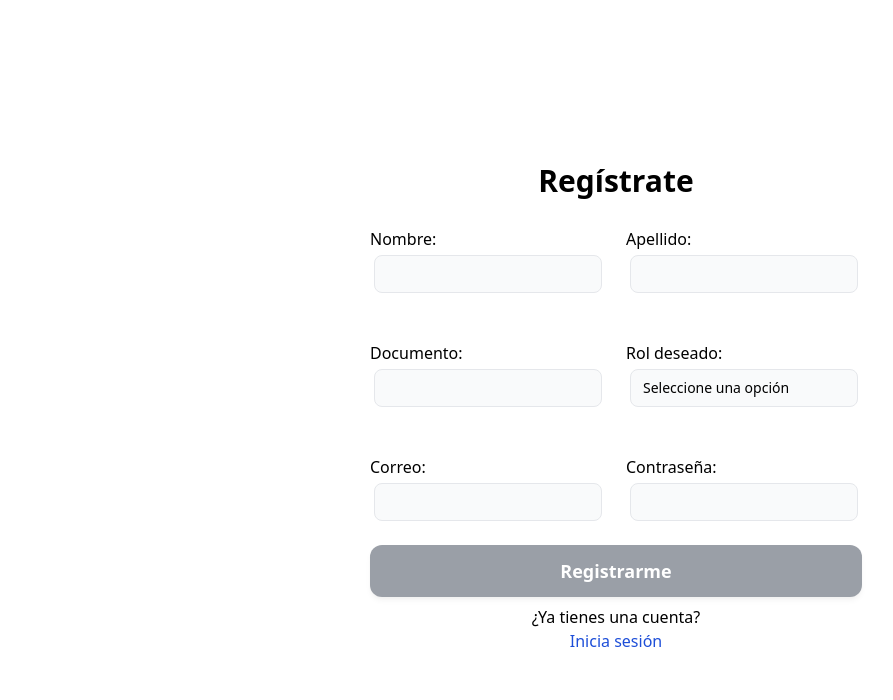
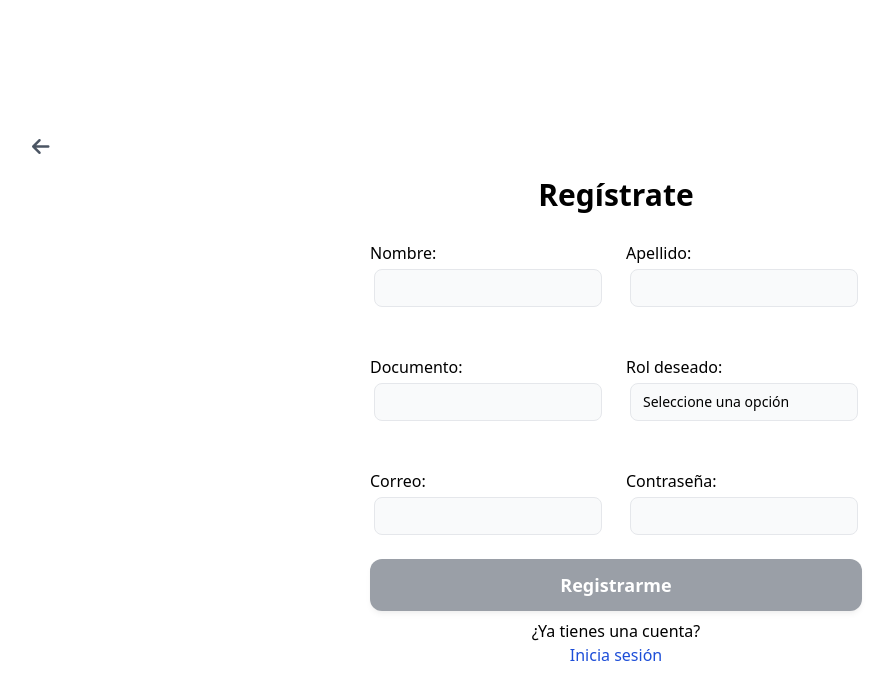
Before and after one commit to Devtambulos/GestionProyectosInvestigacion, a React (Create React App) app: page /auth/register in a window 1280 px wide. Shown: the top 700 px of the page, without its empty margins (24-917 px from the left). Built offline with nearby package versions, Linux system fonts and the light colour scheme.

Commit message:
agregada flecha para ir al inicio en login y registro

```diff
--- a/src/pages/auth/login.jsx
+++ b/src/pages/auth/login.jsx
@@ -39,7 +39,12 @@ const Login = () => {
   }, [dataMutation, navigate, setToken]);
 
   return (
-    <div className="flex flex-col items-center justify-center w-full h-full p-10">
+    <div className="flex  flex-col h-full w-full p-14 items-center justify-center">
+      <div className="justify-self-start self-start">
+        <Link to='/inicio'>
+          <i className='fas fa-arrow-left text-gray-600 cursor-pointer font-bold text-xl hover:text-gray-900' />
+        </Link>
+      </div>
       <h1 className="text-xl font-bold text-gray-900">Iniciar sesión</h1>
       <form
         className="flex flex-col"
--- a/src/pages/auth/registro.jsx
+++ b/src/pages/auth/registro.jsx
@@ -40,7 +40,12 @@ const Registro = () => {
   }, [dataMutation, navigate, setToken]);
 
   return (
-    <div className="flex flex-col h-full w-full items-center justify-center">
+    <div className="flex  flex-col h-full w-full p-14 items-center justify-center">
+      <div className="justify-self-start self-start">
+        <Link to='/inicio'>
+          <i className='fas fa-arrow-left text-gray-600 cursor-pointer font-bold text-xl hover:text-gray-900' />
+        </Link>
+      </div>
       <h1 className="text-3xl font-bold my-4">Regístrate</h1>
       <form
         className="flex flex-col"
--- a/src/pages/inicial/index.jsx
+++ b/src/pages/inicial/index.jsx
@@ -148,7 +148,7 @@ const CardsDesarrolladores = () => {
             </div>
             <div className="flex flex-wrap">
               {dev.nombreRedSocial2 && dev.enlaceRedSocial2 !== null ? (
-                <>
+                <div className="flex flex-wrap justify-center">
                   <BotonRedirigir
                     nombre={dev.nombreRedSocial1}
                     url={dev.enlaceRedSocial1}
@@ -157,12 +157,14 @@ const CardsDesarrolladores = () => {
                     nombre={dev.nombreRedSocial2}
                     url={dev.enlaceRedSocial2}
                   />
-                </>
+                </div>
               ) : (
-                <BotonRedirigir
-                  nombre={dev.nombreRedSocial1}
-                  url={dev.enlaceRedSocial1}
-                />
+                <div>
+                  <BotonRedirigir
+                    nombre={dev.nombreRedSocial1}
+                    url={dev.enlaceRedSocial1}
+                  />
+                </div>
               )}
             </div>
           </div>
```
